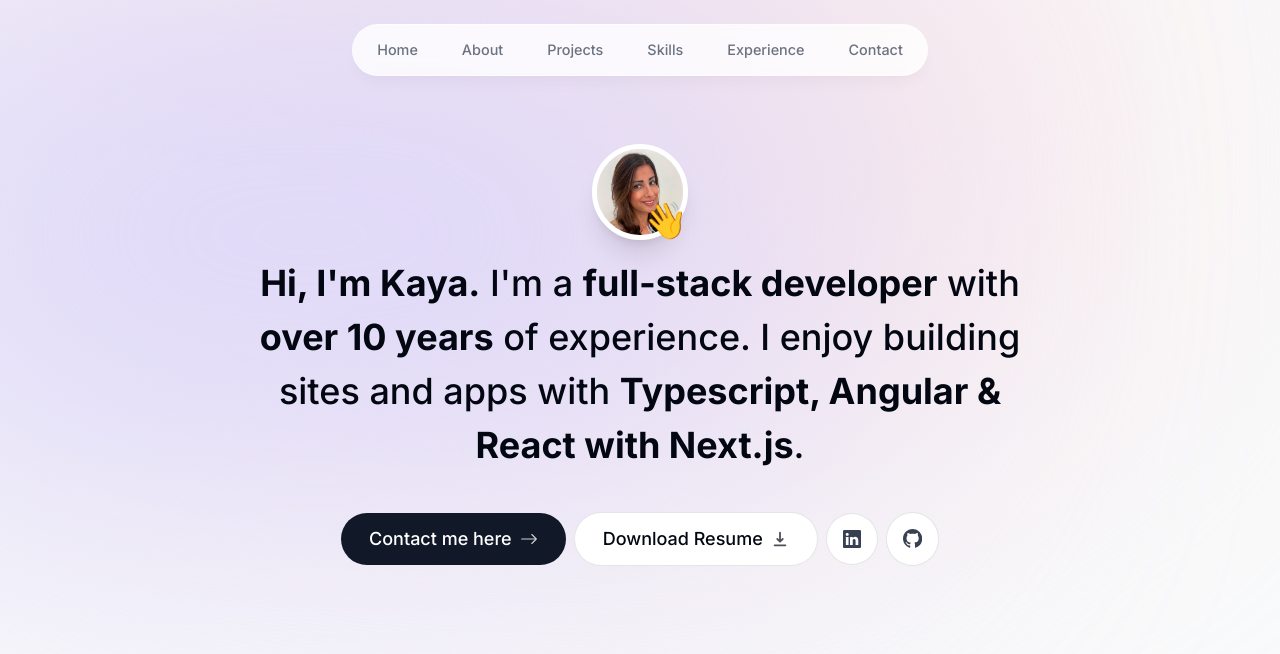
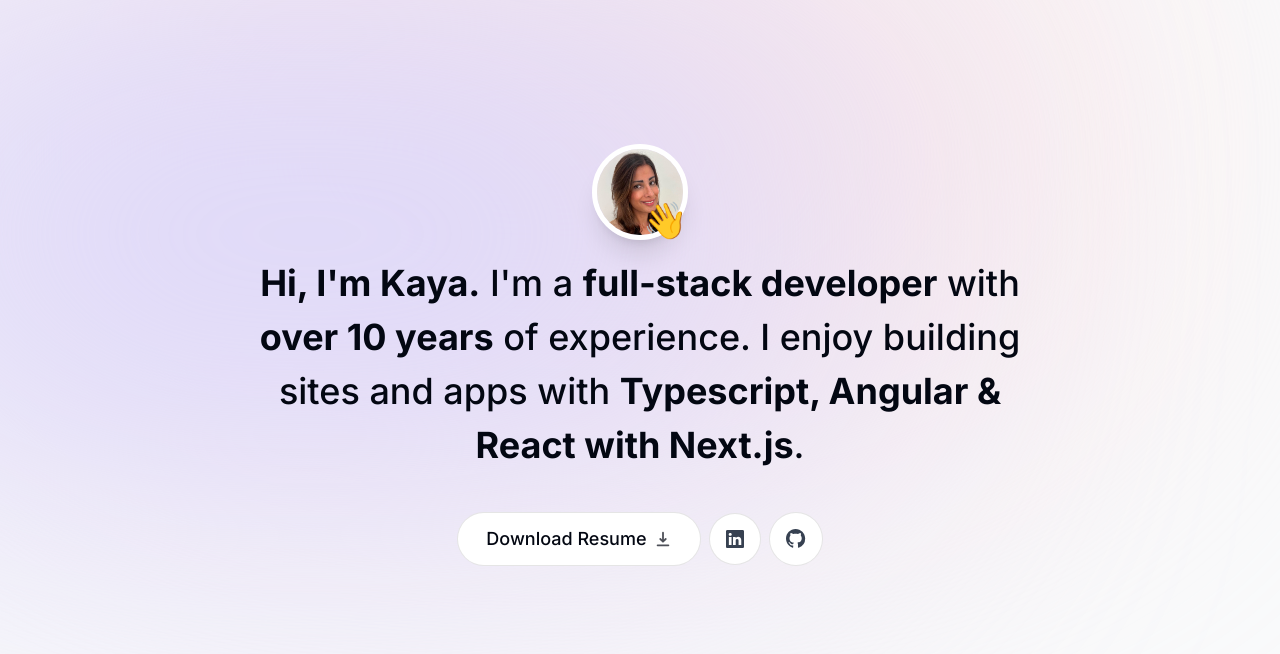
Before and after one commit to kayasky/portfolio, a Next.js app: page / in a window 1280 px wide. Shown: the top 654 px of the page. Built offline with nearby package versions, Linux system fonts and the light colour scheme.

Commit message:
Create a temp version of the site to deploy

```diff
--- a/app/layout.tsx
+++ b/app/layout.tsx
@@ -23,7 +23,7 @@ export default function RootLayout({
       >
         <div className="bg-[#fbe2e3] -z-10 absolute top-[-6rem] right-[11rem] h-[31.25rem] w-[31.25rem] rounded-full blur-[10rem] sm:w-[68.75rem]"></div>
         <div className="bg-[#dbd7fb] absolute top-[-1rem] -z-10 left-[-35rem] h-[31.25rem] w-[50rem] rounded-full blur-[10rem] sm:w-[68.75rem] md:left[-33rem] lg:left-[-28rem] xl:left-[-15rem] 2xl:left-[-5rem]"></div>
-        <Header />
+        {/* <Header /> */}
         {children}
       </body>
     </html>
--- a/components/intro.tsx
+++ b/components/intro.tsx
@@ -65,7 +65,7 @@ export default function Intro() {
         transition={{ delay: 0.1 }}
         className="flex flex-col sm:flex-row items-center justify-center gap-2 px-4 text-lg font-medium"
       >
-        <Link
+        {/* <Link
           href="#contact"
           className="group bg-gray-900 text-white px-7 py-3 flex items-center gap-2 rounded-full
           outline-none focus:scale-110 hover:scale-110 hover:bg-gray-950 active:scale-105
@@ -73,7 +73,7 @@ export default function Intro() {
         >
           Contact me here{" "}
           <BsArrowRight className="opacity-80 group-hover:translate-x-1 transition" />
-        </Link>
+        </Link> */}
         <a
           href="/Kaya_Jhuti_Software_Developer.pdf"
           download
```
